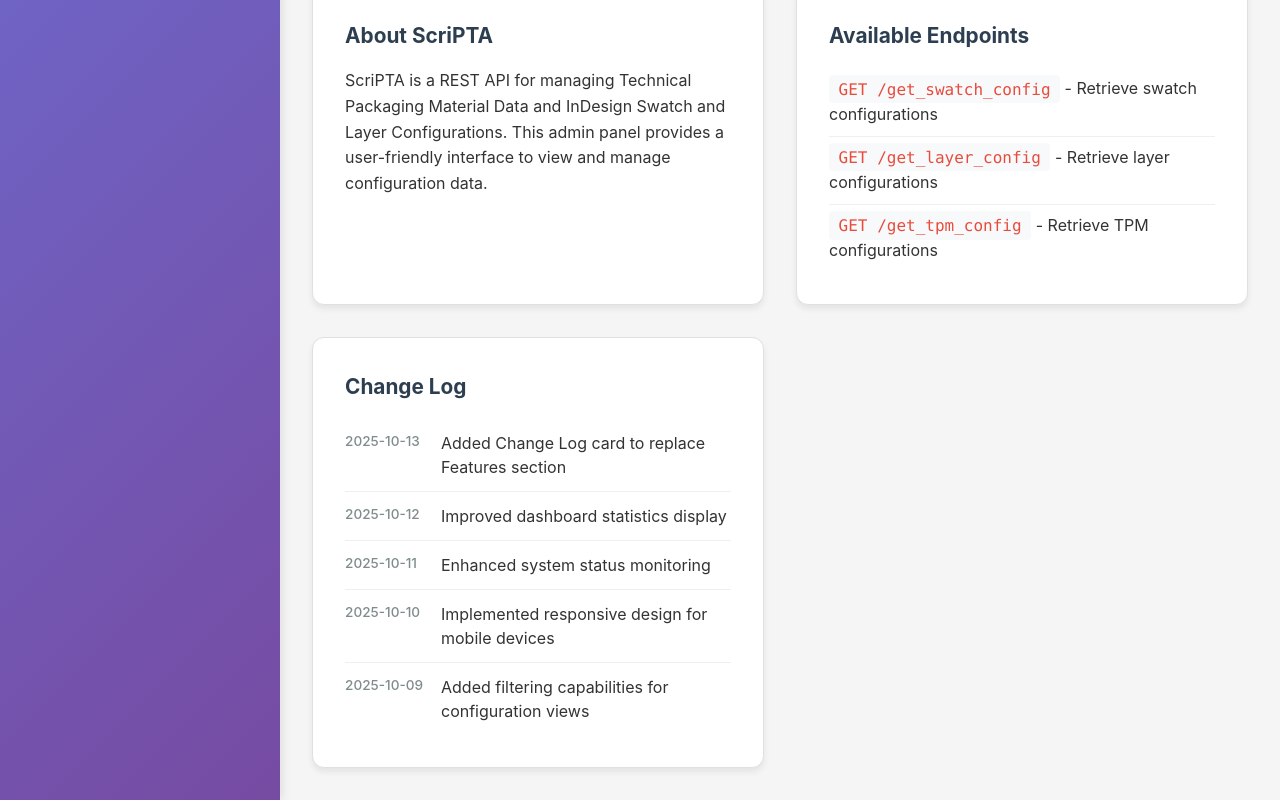
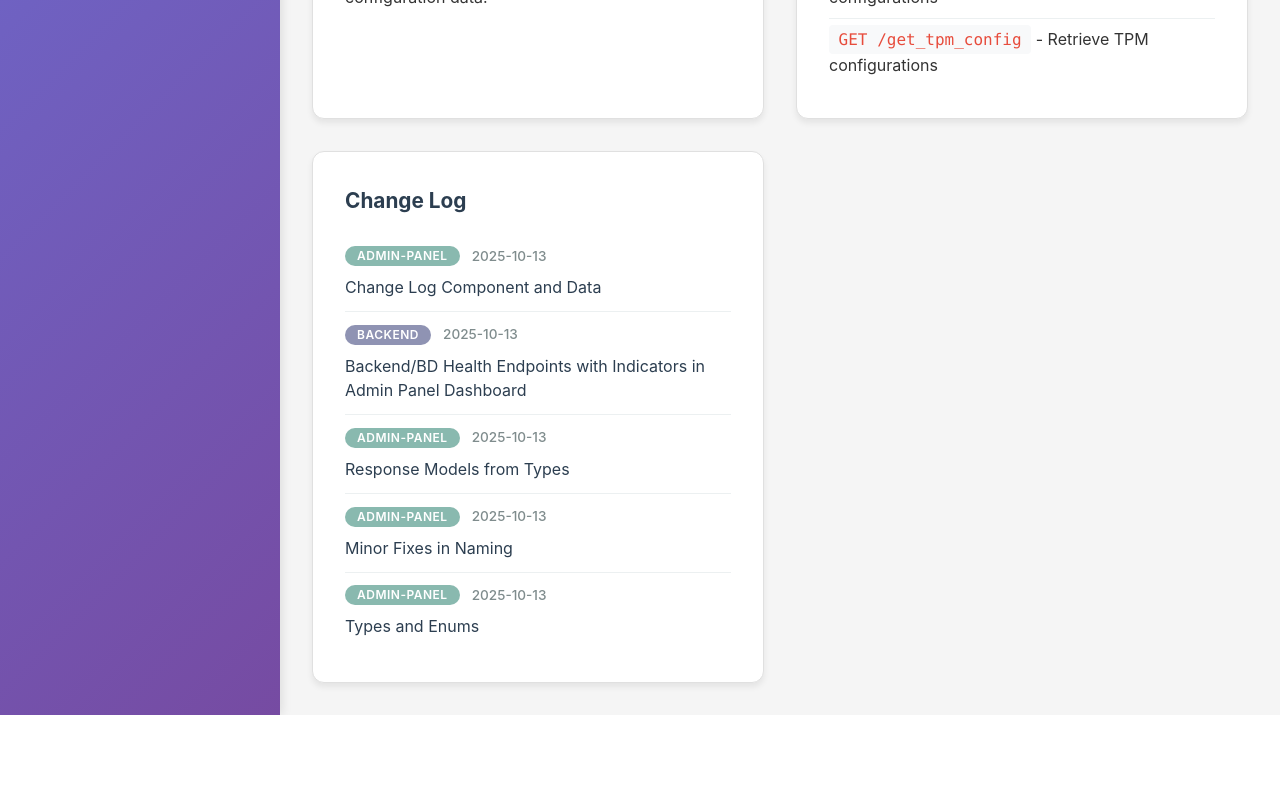
Before and after one commit to dtruchan-commits/ScriPTA-app, a React (Vite) app in the folder frontends/admin-panel/: page / in a window 1280 px wide. Shown: the part 1234-2034 px from the top of the page. After the commit the page ends 1949 px from the top, so only its background shows below. Built offline with nearby package versions, Linux system fonts and the light colour scheme; no server answers.

Commit message:
Admin-Panel: Change Log and Data

```diff
--- /dev/null
+++ b/frontends/admin-panel/src/components/ChangeLog.tsx
@@ -0,0 +1,49 @@
+import React from 'react';
+import { ChangelogType } from '../types';
+
+interface ChangeLogEntry {
+  date: string;
+  type: ChangelogType;
+  description: string;
+}
+
+interface ChangeLogProps {
+  entries: ChangeLogEntry[];
+}
+
+const ChangeLog: React.FC<ChangeLogProps> = ({ entries }) => {
+  const getPillClass = (type: ChangelogType) => {
+    switch (type) {
+      case ChangelogType.ADMIN_PANEL:
+        return 'changelog-pill admin-panel';
+      case ChangelogType.BACKEND:
+        return 'changelog-pill backend';
+      case ChangelogType.INDESIGN_SCRIPT:
+        return 'changelog-pill indesign-script';
+      default:
+        return 'changelog-pill admin-panel';
+    }
+  };
+
+  return (
+    <div className="info-section">
+      <h3>Change Log</h3>
+      <ul className="changelog-list">
+        {entries.map((entry, index) => (
+          <li key={index}>
+            <div className="changelog-header">
+              <span className={getPillClass(entry.type)}>{entry.type}</span>
+              <span className="changelog-date">{entry.date}</span>
+            </div>
+            <div className="changelog-description">
+              {entry.description}
+            </div>
+          </li>
+        ))}
+      </ul>
+    </div>
+  );
+};
+
+export default ChangeLog;
+export type { ChangeLogEntry };
--- /dev/null
+++ b/frontends/admin-panel/src/components/ChangeLogData.tsx
@@ -0,0 +1,41 @@
+import { ChangelogType } from '../types';
+import type { ChangeLogEntry } from './ChangeLog';
+
+/**
+ * ChangeLogData component that provides changelog entries data
+ * This component centralizes changelog data management
+ */
+export const getChangelogEntries = (): ChangeLogEntry[] => {
+  return [
+    {
+      date: '2025-10-13',
+      type: ChangelogType.ADMIN_PANEL,
+      description: 'Change Log Component and Data'
+    },
+    {
+      date: '2025-10-13',
+      type: ChangelogType.BACKEND,
+      description: 'Backend/BD Health Endpoints with Indicators in Admin Panel Dashboard'
+    },
+    {
+      date: '2025-10-13',
+      type: ChangelogType.ADMIN_PANEL,
+      description: 'Response Models from Types'
+    },
+    {
+      date: '2025-10-13',
+      type: ChangelogType.ADMIN_PANEL,
+      description: 'Minor Fixes in Naming'
+    },
+    {
+      date: '2025-10-13',
+      type: ChangelogType.ADMIN_PANEL,
+      description: 'Types and Enums'
+    }
+  ];
+};
+
+/**
+ * Default changelog data export
+ */
+export const changelogEntries = getChangelogEntries();
--- a/frontends/admin-panel/src/components/Dashboard.tsx
+++ b/frontends/admin-panel/src/components/Dashboard.tsx
@@ -1,6 +1,8 @@
 import { useEffect, useState } from 'react';
 import { Link } from 'react-router-dom';
 import { ApiService } from '../services/api';
+import ChangeLog from './ChangeLog';
+import { changelogEntries } from './ChangeLogData';
 
 const Dashboard: React.FC = () => {
   const [stats, setStats] = useState({
@@ -10,6 +12,8 @@ const Dashboard: React.FC = () => {
     loading: true,
     error: null as string | null
   });
+
+
 
   const [systemStatus, setSystemStatus] = useState({
     backendOnline: false,
@@ -131,7 +135,6 @@ const Dashboard: React.FC = () => {
 
       <div className="stats-grid">
         <div className="stat-card">
-          <div className="stat-icon">🎨</div>
           <div className="stat-content">
             <h3>Swatch Configurations</h3>
             <div className="stat-number">
@@ -145,7 +148,6 @@ const Dashboard: React.FC = () => {
         </div>
 
         <div className="stat-card">
-          <div className="stat-icon">📋</div>
           <div className="stat-content">
             <h3>Layer Configurations</h3>
             <div className="stat-number">
@@ -159,7 +161,6 @@ const Dashboard: React.FC = () => {
         </div>
 
         <div className="stat-card">
-          <div className="stat-icon">📦</div>
           <div className="stat-content">
             <h3>TPM Configurations</h3>
             <div className="stat-number">
@@ -192,31 +193,7 @@ const Dashboard: React.FC = () => {
           </ul>
         </div>
 
-        <div className="info-section">
-          <h3>Change Log</h3>
-          <ul className="changelog-list">
-            <li>
-              <span className="changelog-date">2025-10-13</span>
-              <span className="changelog-item">Added Change Log card to replace Features section</span>
-            </li>
-            <li>
-              <span className="changelog-date">2025-10-12</span>
-              <span className="changelog-item">Improved dashboard statistics display</span>
-            </li>
-            <li>
-              <span className="changelog-date">2025-10-11</span>
-              <span className="changelog-item">Enhanced system status monitoring</span>
-            </li>
-            <li>
-              <span className="changelog-date">2025-10-10</span>
-              <span className="changelog-item">Implemented responsive design for mobile devices</span>
-            </li>
-            <li>
-              <span className="changelog-date">2025-10-09</span>
-              <span className="changelog-item">Added filtering capabilities for configuration views</span>
-            </li>
-          </ul>
-        </div>
+                <ChangeLog entries={changelogEntries} />
       </div>
     </div>
   );
--- a/frontends/admin-panel/src/styles/admin.css
+++ b/frontends/admin-panel/src/styles/admin.css
@@ -295,24 +295,61 @@ body {
   padding: 0.75rem 0;
   border-bottom: 1px solid #ecf0f1;
   display: flex;
-  align-items: flex-start;
-  gap: 1rem;
+  flex-direction: column;
+  gap: 0.5rem;
 }
 
 .changelog-list li:last-child {
   border-bottom: none;
 }
 
+.changelog-header {
+  display: flex;
+  align-items: center;
+  gap: 0.75rem;
+}
+
 .changelog-date {
   font-size: 0.85rem;
   color: #7f8c8d;
   font-weight: 500;
-  min-width: 80px;
-  flex-shrink: 0;
+}
+
+.changelog-description {
+  font-size: 1rem;
+  line-height: 1.5;
+  color: #2c3e50;
+  margin-left: 0;
+}
+
+.changelog-pill {
+  display: inline-block;
+  padding: 0.25rem 0.75rem;
+  border-radius: 12px;
+  font-size: 0.75rem;
+  font-weight: 600;
+  text-transform: uppercase;
+  letter-spacing: 0.5px;
+  line-height: 1;
+  white-space: nowrap;
+}
+
+.changelog-pill.admin-panel {
+  background-color: #89b9af;
+  color: white;
+}
+
+.changelog-pill.backend {
+  background-color: #8f93b3;
+  color: white;
+}
+
+.changelog-pill.indesign-script {
+  background-color: #d3a2bf;
+  color: white;
 }
 
 .changelog-item {
-  flex: 1;
   line-height: 1.5;
 }
 
--- a/frontends/admin-panel/src/types/index.ts
+++ b/frontends/admin-panel/src/types/index.ts
@@ -65,6 +65,17 @@ export const LayerColor = {
 } as const;
 
 export type LayerColor = typeof LayerColor[keyof typeof LayerColor];
+
+/**
+ * Changelog entry types for categorizing changes
+ */
+export const ChangelogType = {
+  ADMIN_PANEL: 'Admin-Panel',
+  BACKEND: 'Backend',
+  INDESIGN_SCRIPT: 'InDesign-Script'
+} as const;
+
+export type ChangelogType = typeof ChangelogType[keyof typeof ChangelogType];
 
 // =============================================================================
 // SWATCH CONFIGURATION TYPES
```
